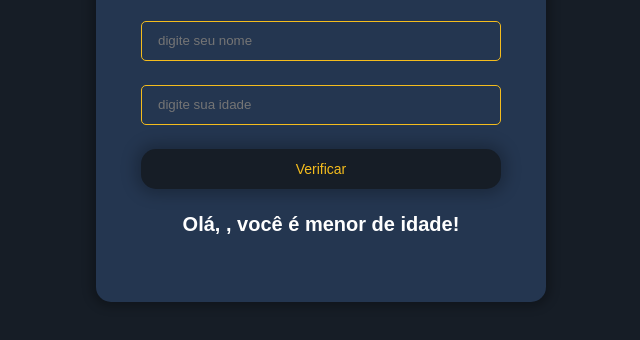
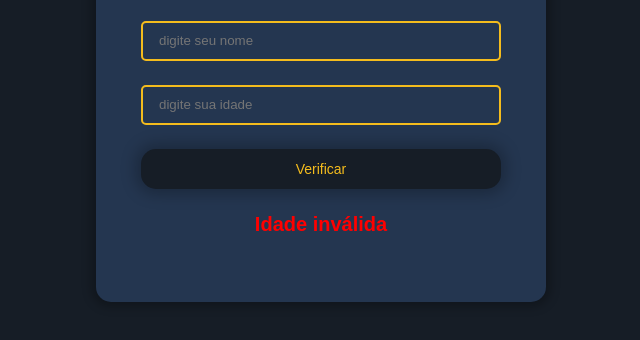
Before and after one commit to jaxxzd/Exercicio-JavaScript, a plain HTML site: page JavaScriptHTML/paginaVerificacao.html in a window 1280 px wide. Both pictures are taken after a click on the button "Verificar". Shown: the part 298-638 px from the top of the page, without its empty margins (319-959 px from the left). Drawn offline with Linux system fonts and the light colour scheme.

Commit message:
Atualização da atividade sobre incorporação do JavaScript no HTML

```diff
--- a/JavaScriptHTML/paginaVerificacao.html
+++ b/JavaScriptHTML/paginaVerificacao.html
@@ -11,8 +11,8 @@
 <body>
     <div id="container">
         <h1>Verificação</h1>
-        <input type="text" id="name" placeholder="digite seu nome">
-        <input type="number" id="age" placeholder="digite sua idade">
+        <input type="text" id="name" placeholder="digite seu nome" required>
+        <input type="number" id="age" placeholder="digite sua idade" required>
         <button onclick="Verification()">Verificar</button>
         <p id="result"></p>
     </div>
--- a/JavaScriptHTML/paginaVerificacao.js
+++ b/JavaScriptHTML/paginaVerificacao.js
@@ -3,16 +3,35 @@ function Verification() {
     let nome, idade, result;
 
     nome = document.getElementById("name").value;
-    idade = document.getElementById("age").value
+    idade = document.getElementById("age").value;
     result = "";
 
-    nome = nome === " " ? "Visitante" : nome;
+    idade = parseInt(idade)
+    console.log(typeof(idade))
 
-    if (idade >= 18) {
+    // nome
+
+    if (nome === "") {
+        nome = "Visitante"
+    }
+    // idade
+
+    if (idade >= 18 && idade < 122) {
         result = `Olá, ${nome}, você é maior de idade!`;
     }
+    else if (idade == "") {
+
+    }
+    else if (idade < 18 && idade >= 0) {
+        result = `Olá, ${nome}, você é menor de idade!`;
+    }
+    else if (idade < 0 || idade > 122 || isNaN(idade)) {
+        result = "Idade inválida";
+        document.getElementById("result").style.color = "red";
+    }
     else {
-        result = `Olá, ${nome}, você é menor de idade!`;
+        result = "idade inválida";
+        document.getElementById("result").style.color = "red";
     }
 
     document.getElementById("result").innerHTML = result;
--- a/JavaScriptHTML/paginaVerificação.css
+++ b/JavaScriptHTML/paginaVerificação.css
@@ -38,7 +38,7 @@ h1 {
     width: 80%;
     height: 40px;
     padding: 1rem;
-    border: 1px solid #F4BC1D;
+    border: 2px solid #F4BC1D;
     outline: none;
     border-radius: 5px;
     background-color: transparent;
```
